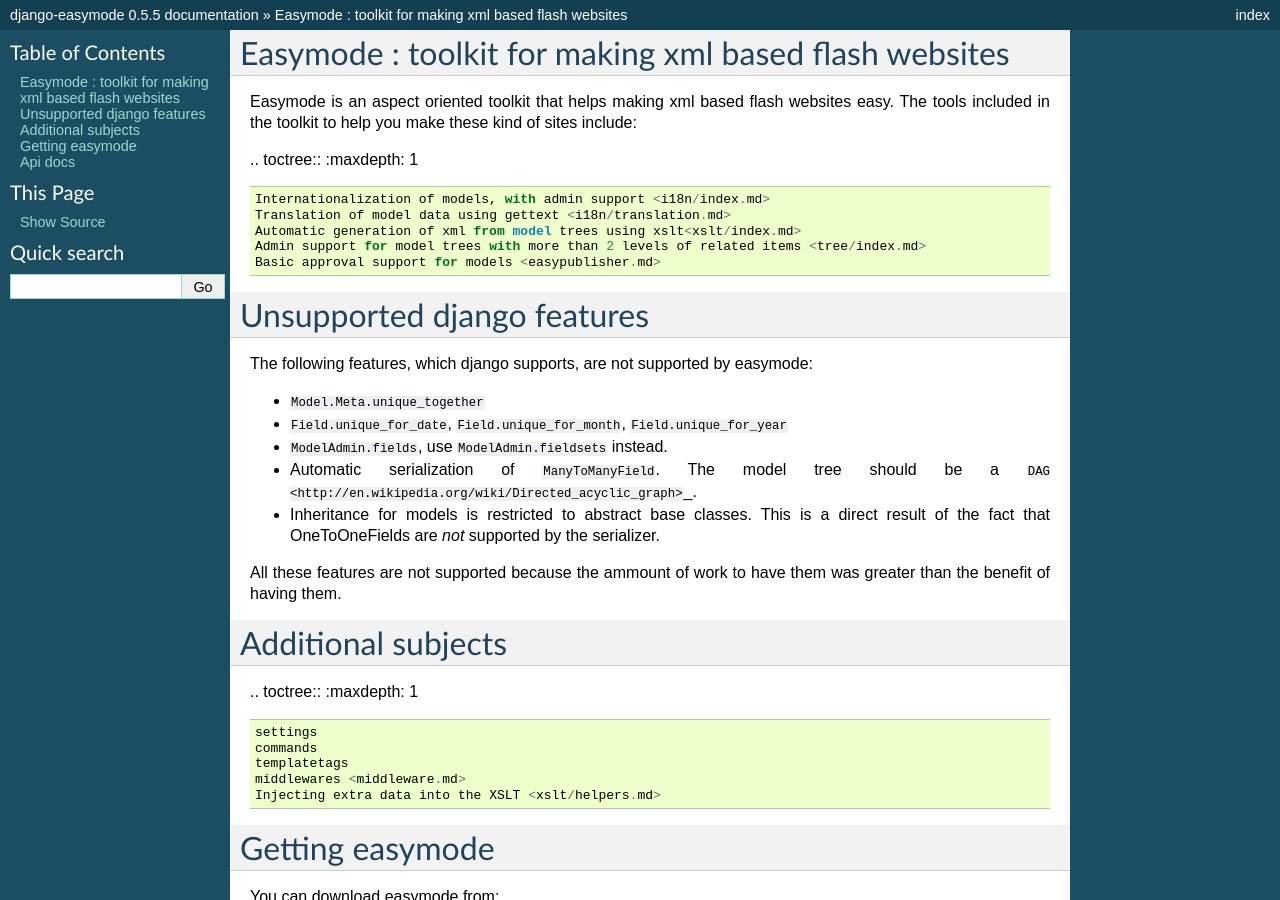
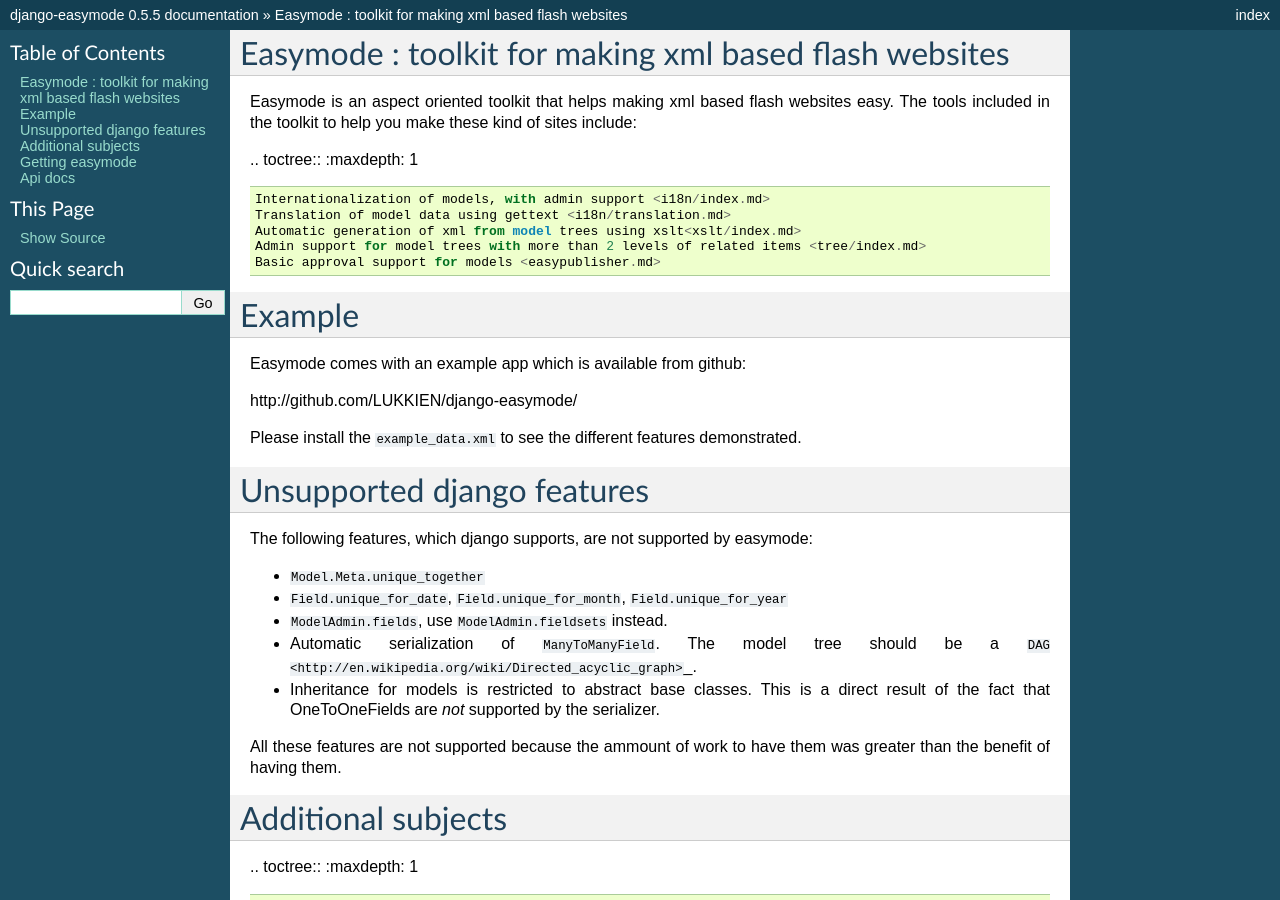
Before and after one commit to specialunderwear/django-easymode, a Sphinx documentation site: the page built from docs/index.md, in a window 1280 px wide and 900 px high. Built offline with Sphinx 7.4.7, drawn with Linux system fonts in a browser that asks for light colours.

Commit message:
pointer to example app in docs

```diff
--- a/docs/index.md
+++ b/docs/index.md
@@ -12,6 +12,15 @@
     Automatic generation of xml from model trees using xslt<xslt/index.md>
     Admin support for model trees with more than 2 levels of related items <tree/index.md>
     Basic approval support for models <easypublisher.md>
+
+Example
+=======
+
+Easymode comes with an example app which is available from github:
+
+http://github.com/LUKKIEN/django-easymode/
+
+Please install the ``example_data.xml`` to see the different features demonstrated.
 
 Unsupported django features
 ===========================
```
